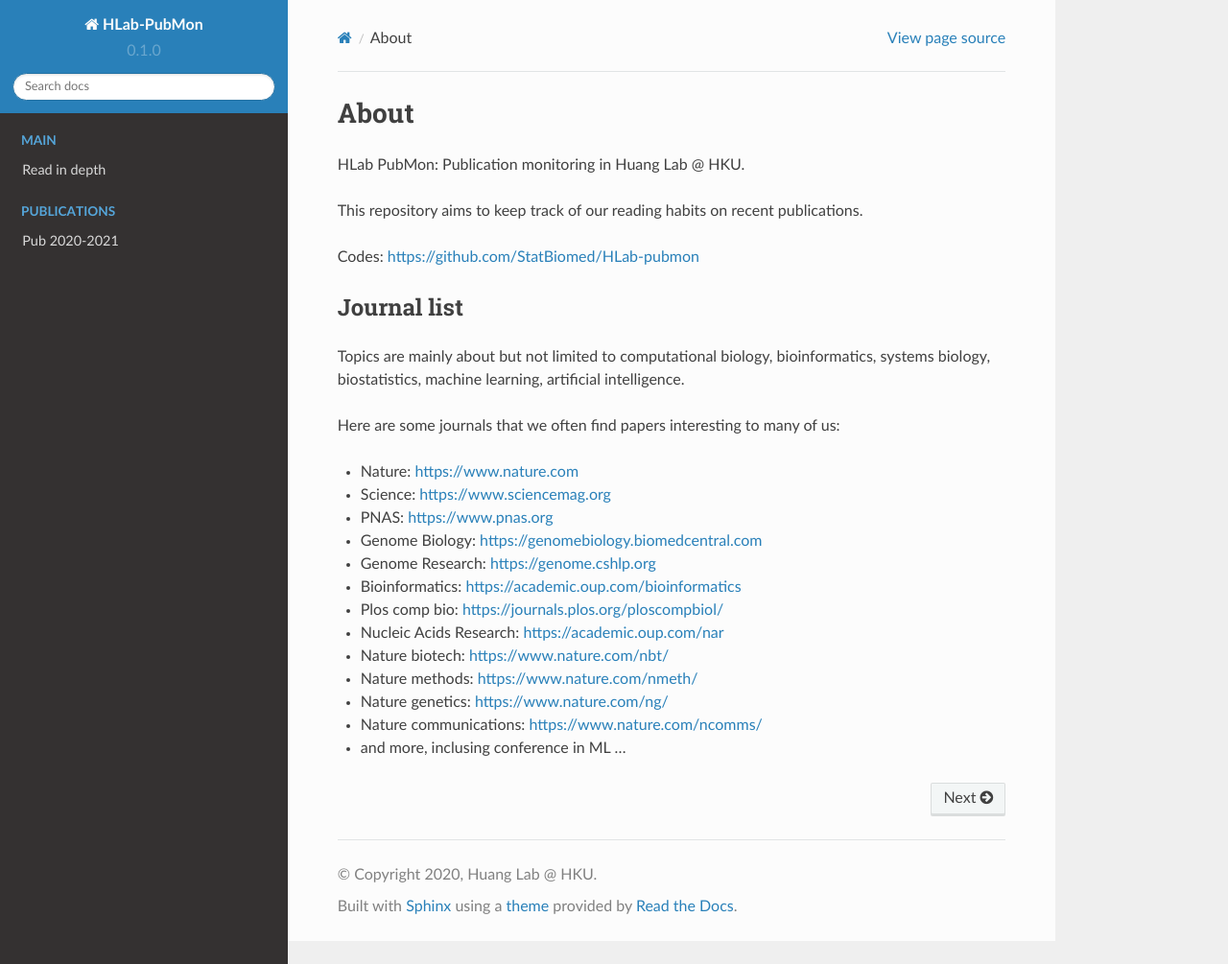
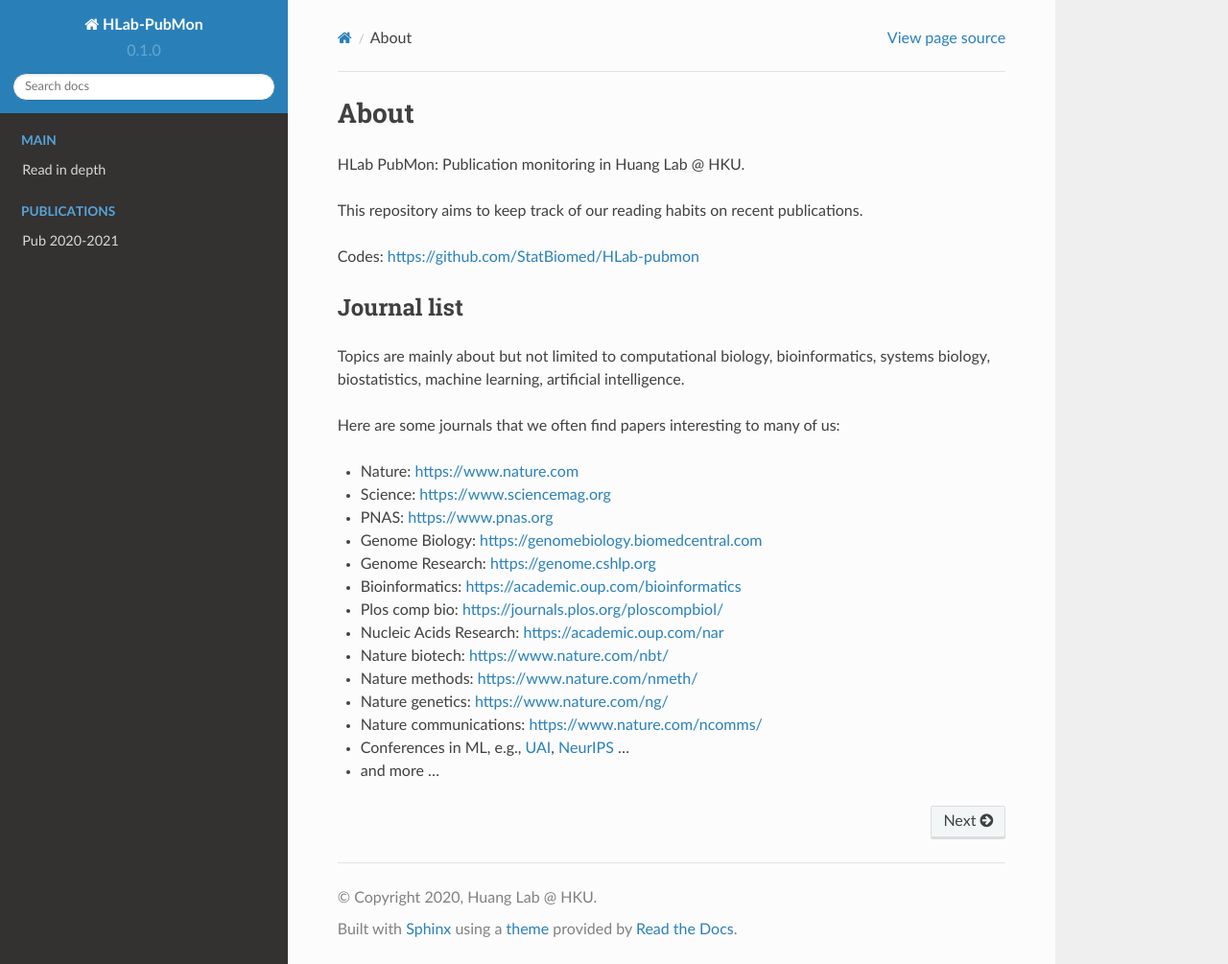
Before and after one commit to StatBiomed/HLab-pubmon, a Sphinx documentation site: the page built from docs/index.rst, in a window 1280 px wide and 1005 px high. Shown: the whole window at 96% size. Built offline with Sphinx 7.4.7 and the Read the Docs theme 2.0.0, drawn with Linux system fonts in a browser that asks for light colours; pages that are not in the unit, such as notebooks, are missing from menus.

Commit message:
Update index.rst

```diff
--- a/docs/index.rst
+++ b/docs/index.rst
@@ -29,7 +29,9 @@ Here are some journals that we often find papers interesting to many of us:
 * Nature methods: https://www.nature.com/nmeth/
 * Nature genetics: https://www.nature.com/ng/
 * Nature communications: https://www.nature.com/ncomms/
-* and more, inclusing conference in ML ...
+* Conferences in ML, e.g., `UAI <http://auai.org/uai2020/>`_,
+  `NeurIPS <https://nips.cc>`_ ...
+* and more ...
 
 
 .. toctree::
```
